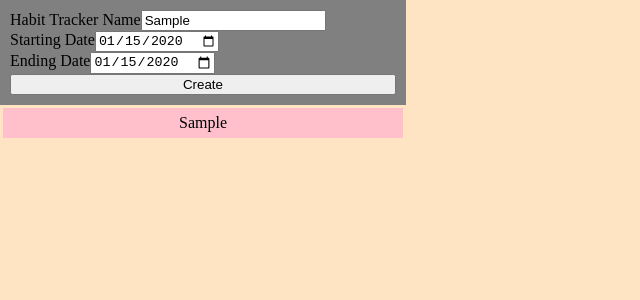
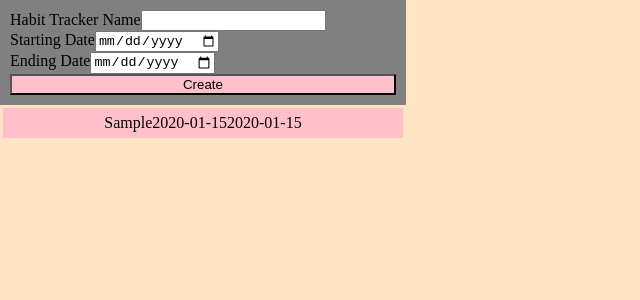
Before and after one commit to MayKhine/habitTracker, a React (Vite) app: page / in a window 1280 px wide. Both pictures are taken after typing "Sample", "2020-01-15", "2020-01-15" into the empty fields and a click on the button "Create". Shown: the top 300 px of the page, without its empty margins (0-640 px from the left). Built offline with nearby package versions, Linux system fonts and the light colour scheme.

Commit message:
add button component

```diff
--- a/src/App.tsx
+++ b/src/App.tsx
@@ -4,7 +4,6 @@ import classes from "./App.module.css"
 import { useHabitTracker } from "./hooks/useHabitTracker"
 import { HabitTracker } from "./components/HabitTracker"
 import { HabitTrackerForm } from "./components/HabitTrackerForm"
-import { HabitTrackerCreateForm } from "./UI/HabitTrackerCreateForm"
 import { HabitTrackerProps } from "./components/HabitTypes"
 function App() {
   // const [habitTrackerTitle, setHabitTrackerTitle] = useState("")
@@ -12,15 +11,16 @@ function App() {
   // const [habitTracketEndDate, setHabitTrackerEndDate] = useState("")
   const { localStgHabitTrackerData, addHabitTrackerData } = useHabitTracker()
 
-  const onHabitTrackerHandler = (habitTrackerData: HabitTrackerProps) => {
+  const createHabitTrackerHandler = (habitTrackerData: {
+    title: string
+    startDate: string
+    endDate: string
+  }) => {
     console.log("habitTrackerData: ", habitTrackerData)
     if (habitTrackerData.title.length == 0) {
       return
     }
 
-    // setHabitTrackerTitle("")
-    // setHabitTrackerStartDate("")
-    // setHabitTrackerEndDate("")
     addHabitTrackerData(
       habitTrackerData.title,
       habitTrackerData.startDate,
@@ -30,11 +30,11 @@ function App() {
 
   return (
     <div style={classes.body}>
-      <HabitTrackerForm onHabitTrackerHandler={onHabitTrackerHandler} />
+      <HabitTrackerForm onCreateHabitTracker={createHabitTrackerHandler} />
 
       <div>
-        {localStgHabitTrackerData.map((item) => {
-          return <HabitTracker title={item.title} />
+        {localStgHabitTrackerData.map((item: HabitTrackerProps) => {
+          return <HabitTracker habitTracker={item} />
         })}
       </div>
     </div>
--- a/src/UI/Button.tsx
+++ b/src/UI/Button.tsx
@@ -1,3 +1,16 @@
+export type ButtonProps = {
+  onButtonClick: () => void
+  text: string
+  backgroundColor: string
+}
+
 export const Button = (props: ButtonProps) => {
-  return <button></button>
+  return (
+    <button
+      style={{ backgroundColor: props.backgroundColor }}
+      onClick={props.onButtonClick}
+    >
+      {props.text}
+    </button>
+  )
 }
--- a/src/UI/HabitTrackerFormDiv.tsx
+++ b/src/UI/HabitTrackerFormDiv.tsx
@@ -2,7 +2,7 @@ export type HabitTrackerFormDivProps = {
   children: JSX.Element
 }
 
-export const HabitTrackerFormDiv = (props) => {
+export const HabitTrackerFormDiv = (props: HabitTrackerFormDivProps) => {
   return (
     <div
       style={{
--- a/src/components/HabitTracker.tsx
+++ b/src/components/HabitTracker.tsx
@@ -1,10 +1,26 @@
 import { HabitTrackerProps } from "./HabitTypes"
 import { CenterDiv } from "../UI/CenteredDiv"
 
-export const HabitTracker = (props: HabitTrackerProps) => {
+export type HTProps = {
+  habitTracker: HabitTrackerProps
+}
+
+export const HabitTracker = (props: HTProps) => {
+  console.log(props, props.habitTracker)
+  const { title, startDate, endDate } = props.habitTracker
   return (
     <CenterDiv width="400px" height="30px" backgroundColor="pink">
-      {props.title}
+      <div
+        style={{
+          display: "flex",
+          flexDirection: "row",
+          justifyContent: "space-between",
+        }}
+      >
+        <div>{title} </div>
+        <div>{startDate} </div>
+        <div>{endDate} </div>
+      </div>
     </CenterDiv>
   )
 }
--- a/src/components/HabitTrackerForm.tsx
+++ b/src/components/HabitTrackerForm.tsx
@@ -1,12 +1,19 @@
 import { useState } from "react"
 import { HabitTrackerFormDiv } from "../UI/HabitTrackerFormDiv"
+import { Button } from "../UI/Button"
 export type HabitTrackerFormProp = {
-  onHabitTrackerHandler: any
+  onCreateHabitTracker: (formData: {
+    title: string
+    startDate: string
+    endDate: string
+  }) => void
 }
+
 export const HabitTrackerForm = (props: HabitTrackerFormProp) => {
   const [habitTrackerTitle, setHabitTrackerTitle] = useState("")
   const [habitTrackerStartDate, setHabitTrackerStartDate] = useState("")
   const [habitTracketEndDate, setHabitTrackerEndDate] = useState("")
+
   return (
     <HabitTrackerFormDiv>
       <div>
@@ -40,17 +47,20 @@ export const HabitTrackerForm = (props: HabitTrackerFormProp) => {
           ></input>
         </div>
       </div>
-      <button
-        onClick={() => {
-          props.onHabitTrackerHandler({
+      <Button
+        onButtonClick={() => {
+          setHabitTrackerTitle("")
+          setHabitTrackerStartDate("")
+          setHabitTrackerEndDate("")
+          props.onCreateHabitTracker({
             title: habitTrackerTitle,
             startDate: habitTrackerStartDate,
             endDate: habitTracketEndDate,
           })
         }}
-      >
-        Create
-      </button>
+        text="Create"
+        backgroundColor="pink"
+      />
     </HabitTrackerFormDiv>
   )
 }
```
